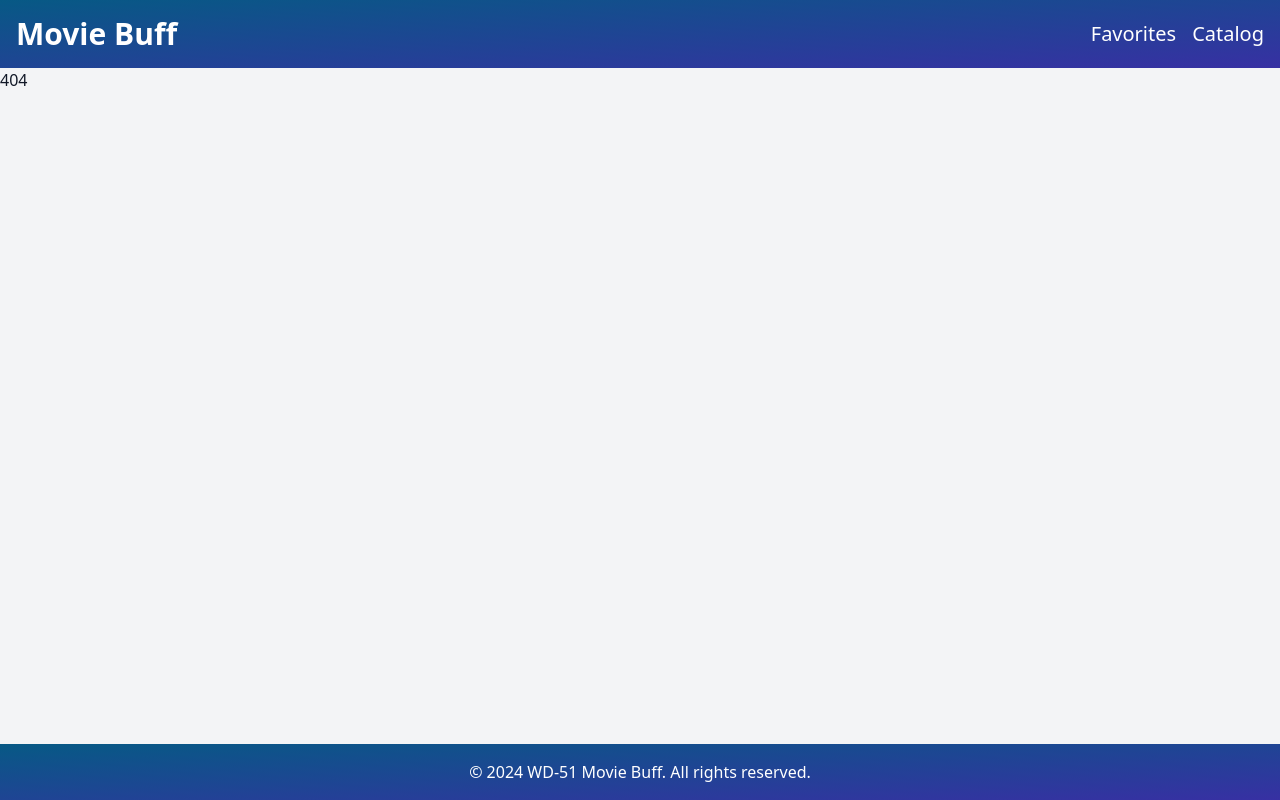
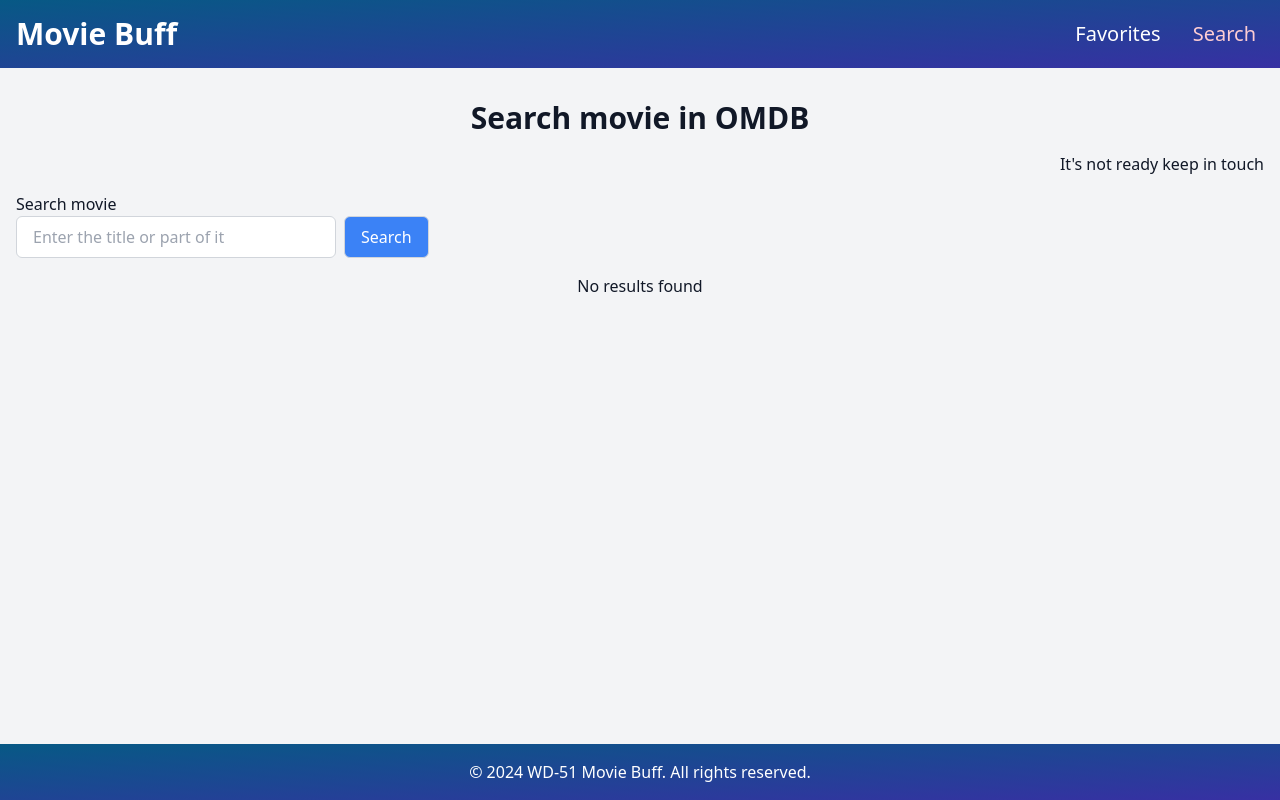
Before and after one commit to Gulmina/wd51-contentfull, a React (Vite) app: page /search in a window 1280 px wide. Before the commit this address had no page. Built offline with nearby package versions, Linux system fonts and the light colour scheme; no server answers.

Commit message:
change name of page Catalog to Search and add basic template and functions

```diff
--- a/src/App.jsx
+++ b/src/App.jsx
@@ -5,6 +5,7 @@ import Header from "./components/Header"
 import Footer from "./components/Footer"
 import Home from "./pages/Home"
 import Favorites from './pages/Favorites'
+import SearchPage from './pages/SearchPage'
 import { movies } from "./data/fakeMoviesList.json"
 
 function App() {
@@ -38,7 +39,7 @@ function App() {
       <Header />
       <Routes>
         <Route path="/favorites" element={<Favorites favMovies={favMovies(moviesList)} />} />
-        <Route path="/catalog" element={<h2>Catalog</h2>} />
+        <Route path="/search" element={<SearchPage />} />
         <Route path="/" element={<Home allMovies={moviesList} />} />
         <Route path="/*" element={<div>404</div>} />
       </Routes>
--- a/src/components/Header.jsx
+++ b/src/components/Header.jsx
@@ -1,6 +1,9 @@
 import { Link, NavLink } from "react-router-dom";
 
 const Header = () => {
+    const navLinkStyles = ({ isActive }) => {
+        return `px-2 py-1 border-b-2 border-transparent transition-colors ${isActive ? "border-rose-200 text-rose-200" : ""}`
+    };
 
     return (
         <header className="bg-gradient-to-br from-sky-800 to-indigo-800 text-white py-4">
@@ -8,8 +11,9 @@ const Header = () => {
                 <Link to={"/"}><h1 className="text-3xl font-bold">Movie Buff</h1></Link>
                 <nav>
                     <ul className="flex justify-center gap-4 text-xl">
-                        <li><NavLink to="/favorites">Favorites</NavLink></li>
-                        <li><NavLink to="/catalog">Catalog</NavLink></li>
+                        <li><NavLink className={navLinkStyles} to="/favorites">Favorites</NavLink></li>
+                        <li><NavLink className={navLinkStyles} to="/search">Search
+                        </NavLink></li>
                     </ul>
                 </nav>
             </div>
--- /dev/null
+++ b/src/components/SearchResultList.jsx
@@ -0,0 +1,31 @@
+const SearchResultList = ({ searchResult }) => {
+    console.log('Movie', searchResult)
+
+    return (
+
+            searchResult.Response === 'True'
+            ?
+                <>
+                    <p>
+                        <span>Total results: {searchResult.totalResults}</span>
+                        {searchResult.totalResults > 10 && <span> Page 1 of {Math.ceil(searchResult.totalResults / 10)}</span>}
+                    </p>
+                    <ul>
+                        {searchResult.Search.map(movie => {
+
+                            return (
+                                <li key={movie.imdbID}>
+                                    <span className="text-gray-500">{movie.Year}</span>
+                                    <span className="font-semibold"> {movie.Title}</span>
+                                    <span className="text-sm"> {movie.Type}</span>
+                                </li>
+                            )
+                        })}
+                    </ul>
+                </>
+            :
+                <p>Error: {searchResult.Error}</p>
+    )
+}
+
+export default SearchResultList;
--- /dev/null
+++ b/src/pages/SearchPage.jsx
@@ -0,0 +1,70 @@
+// import { useEffect, useState } from 'react'
+import { useState } from 'react'
+import SearchResultList from '../components/SearchResultList';
+
+const SearchPage = () => {
+    const [searchResult, setSearchResult] = useState(null)
+    const [inputString, setInputString] = useState('')
+    // const apiKey = import.meta.env.VITE_OMDB_API_KEY
+    const apiKey = import.meta.env.VITE_OMDB_API_KEY_II
+    const apiURL = `https://www.omdbapi.com/?apikey=${apiKey}`
+
+    const fetchSearchResults = async (searchString) => {
+        const urlString = encodeURIComponent(searchString.trim().toLowerCase())
+        try {
+            const response = await fetch(`${apiURL}&s=${urlString}`)
+            const data = await response.json()
+            setSearchResult(data)
+        } catch (error) {
+            console.error(error)
+        }
+    }
+
+    const searchFormHandler = (e) => {
+        e.preventDefault()
+        const value = e.target.title.value
+        fetchSearchResults(value)
+    }
+
+    // useEffect(() => {
+    //     const timer = setTimeout(() => {
+    //         setSearchResult([
+    //             { title: 'The Shawshank Redemption', year: 1994 },
+    //             { title: 'The Godfather', year: 1972 },
+    //             { title: 'The Godfather: Part II', year: 1974 },
+    //             { title: 'The Dark Knight', year: 2008 },
+    //             { title: '12 Angry Men', year: 1957 },
+    //         ])
+    //     }, 3000)
+    //     return () => {
+    //         clearTimeout(timer)
+    //     }
+    // }, [])
+
+    return (
+        <section className="container mx-auto p-4">
+            <h2 className="text-3xl font-bold my-4 text-center">Search movie in OMDB</h2>
+            <p className="my-2 text-end">It&apos;s not ready keep in touch</p>
+            <form onSubmit={searchFormHandler}  className="flex justify-start items-end gap-2 my-4">
+                <label className="block">Search movie
+                    <input
+                        value={inputString}
+                        onChange={e => setInputString(e.target.value)}
+                        name="title" type="text"
+                        placeholder="Enter the title or part of it"
+                        className="w-80 block border border-gray-300 rounded-md px-4 py-2"
+                    />
+                </label>
+                <button type="submit" className="border border-gray-300 bg-blue-500 text-white px-4 py-2 rounded-md">Search</button>
+            </form>
+
+            { searchResult
+                ? <SearchResultList searchResult={searchResult} />
+                : <p className="text-center">No results found</p>
+            }
+
+        </section>
+    )
+}
+
+export default SearchPage;
```
